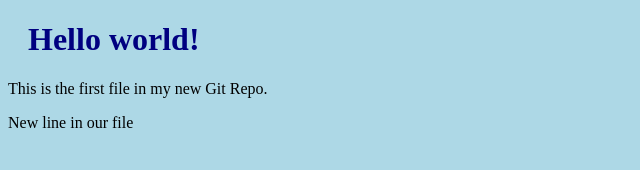
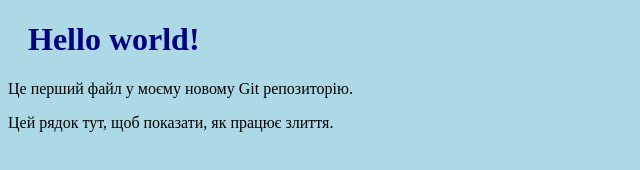
Before and after one commit to HelenKarpenter/git-lessons, a plain HTML site: page index.html in a window 1280 px wide. Shown: the whole page, without its empty margins (0-640 px from the left). Drawn offline with Linux system fonts and the light colour scheme.

Commit message:
updated index.html with emergency fix

```diff
--- a/index.html
+++ b/index.html
@@ -7,8 +7,8 @@
 <body>
 
 <h1>Hello world!</h1>
-<p>This is the first file in my new Git Repo.</p>
-<p>New line in our file</p>
+<p>Це перший файл у моєму новому Git репозиторію.</p>
+<p>Цей рядок тут, щоб показати, як працює злиття.</p>
 
 </body>
 </html>
```
